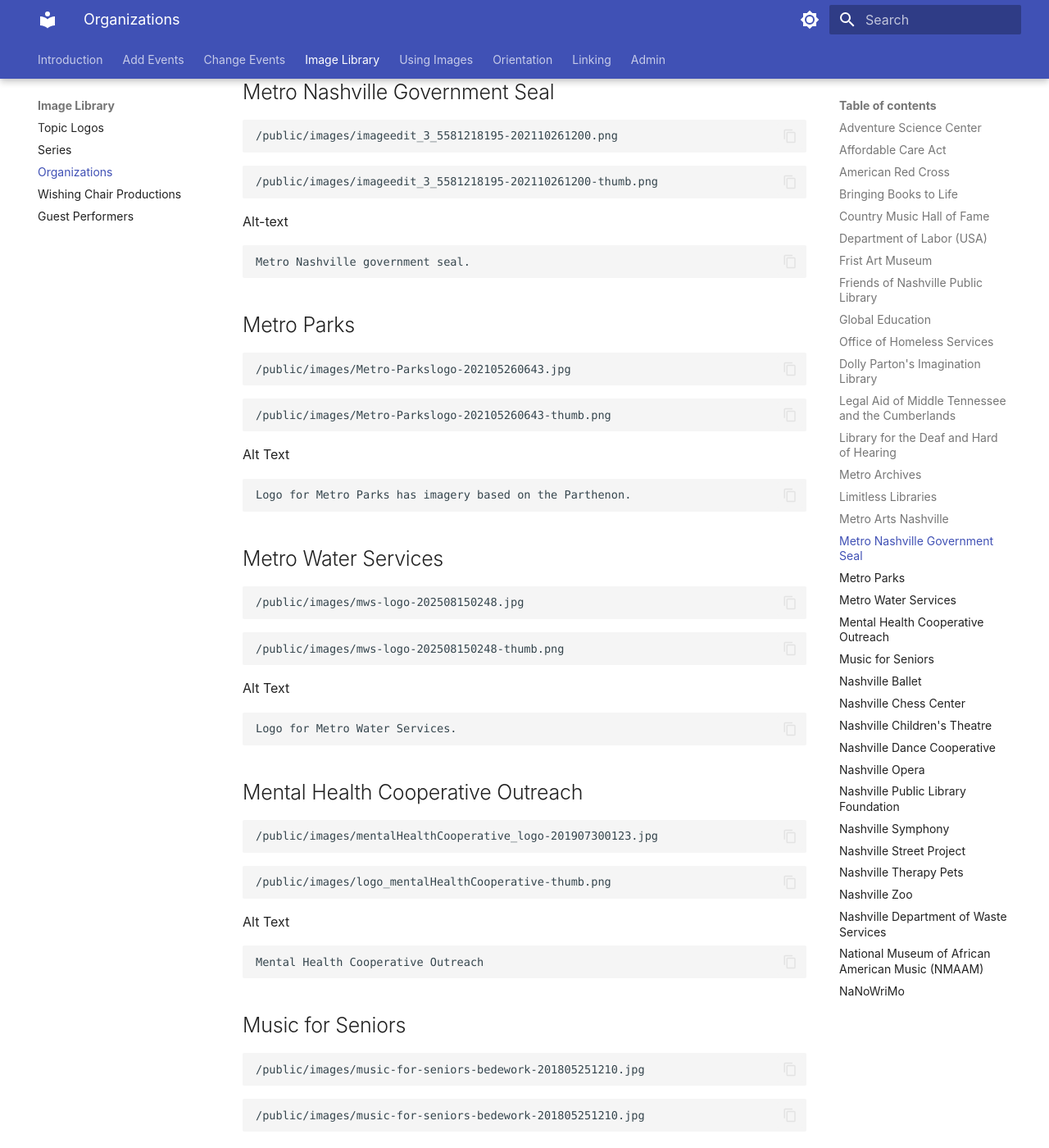
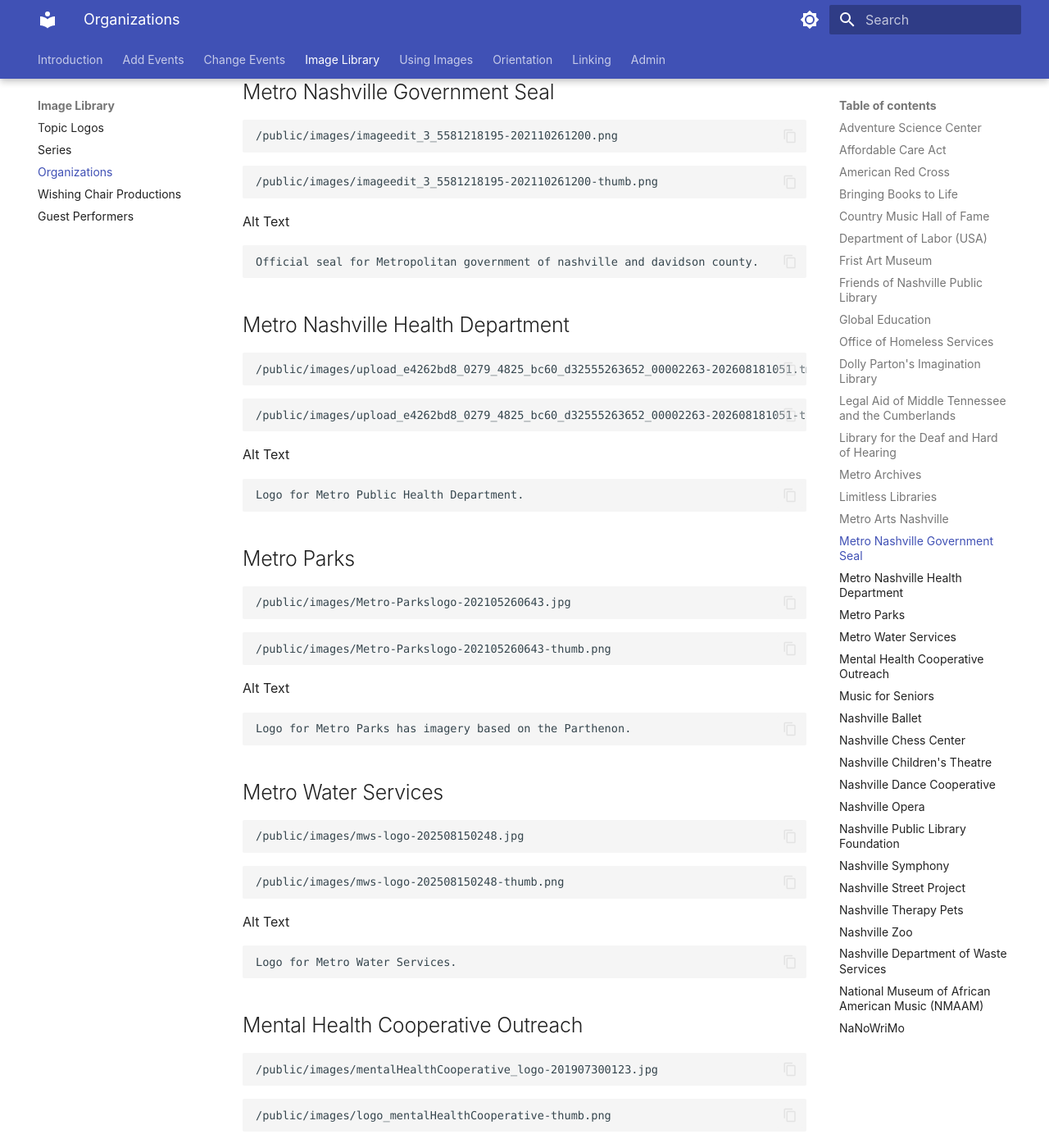
Before and after one commit to Nashville-Public-Library/bedework-docs, an MkDocs documentation site: the page built from docs/image-library/organizations.md, in a window 1280 px wide and 1400 px high, scrolled down 4729 px. Shown: the whole window at 82% size. Built offline with MkDocs 1.6.1 and Material for MkDocs 9.7.7, drawn with Linux system fonts in a browser that asks for light colours; some of the changed text lies outside the part shown.

Commit message:
add logos

````diff
--- a/docs/image-library/organizations.md
+++ b/docs/image-library/organizations.md
@@ -255,7 +255,7 @@ Logo for Limitless Libraries.
 /public/images/metro_arts_logo_vert-202509101038-thumb.png
 ```
 
-Alt-Text
+Alt Text
 
 ```text
 Logo for Metro Arts Nashville.
@@ -271,10 +271,26 @@ Logo for Metro Arts Nashville.
 /public/images/imageedit_3_5581218195-202110261200-thumb.png
 ```
 
-Alt-text
+Alt Text
 
 ```text
-Metro Nashville government seal.
+Official seal for Metropolitan government of nashville and davidson county.
+```
+
+## Metro Nashville Health Department
+
+```text
+/public/images/upload_e4262bd8_0279_4825_bc60_d32555263652_00002263-202608181051.tmp
+```
+
+```text
+/public/images/upload_e4262bd8_0279_4825_bc60_d32555263652_00002263-202608181051-thumb.png
+```
+
+Alt Text
+
+```text
+Logo for Metro Public Health Department.
 ```
 
 ## Metro Parks
@@ -322,7 +338,7 @@ Logo for Metro Water Services.
 Alt Text
 
 ```text
-Mental Health Cooperative Outreach
+Logo for Mental Health Cooperative Outreach
 ```
 
 ## Music for Seniors
@@ -338,7 +354,7 @@ Mental Health Cooperative Outreach
 Alt Text
 
 ```text
-Music for Seniors
+Logo for Music for Seniors
 ```
 
 ## Nashville Ballet
@@ -370,7 +386,7 @@ Logo shows Nashville Ballet in white letters against a maroon background. A whit
 Alt Text
 
 ```text
-Nashville Chess Center
+Logo for Nashville Chess Center.
 ```
 
 ## Nashville Children's Theatre
@@ -386,7 +402,7 @@ Nashville Chess Center
 Alt Text
 
 ```text
-Nashville Children's Theatre
+Logo for Nashville Children's Theatre.
 ```
 
 ## Nashville Dance Cooperative
@@ -402,7 +418,7 @@ Nashville Children's Theatre
 Alt Text
 
 ```text
-Nashville Dance Cooperative
+Logo for Nashville Dance Cooperative.
 ```
 
 ## Nashville Opera
@@ -418,7 +434,7 @@ Nashville Dance Cooperative
 Alt Text
 
 ```text
-Nashville Opera
+Logo for Nashville Opera.
 ```
 
 ## Nashville Public Library Foundation
@@ -513,7 +529,7 @@ Logo for Nashville Zoo has giraffe silhouette.
 Alt Text
 
 ```text
-Nashville Department of Waste Services
+Logo forNashville Department of Waste Services
 ```
 
 ## National Museum of African American Music (NMAAM)
@@ -529,7 +545,7 @@ Nashville Department of Waste Services
 Alt Text
 
 ```text
-National Museum of African American Music (NMAAM)
+Logo for National Museum of African American Music (NMAAM)
 ```
 
 ## NaNoWriMo
@@ -545,7 +561,7 @@ National Museum of African American Music (NMAAM)
 Alt Text
 
 ```text
-National Novel Writing Month (NaNoWriMo)
+Logo for National Novel Writing Month (NaNoWriMo)
 ```
 
 # NECAT
@@ -561,7 +577,7 @@ National Novel Writing Month (NaNoWriMo)
 Alt Text
 
 ```text
-NECAT (Nashville Education, Community and Arts Television)
+Logo for NECAT (Nashville Education, Community and Arts Television)
 ```
 
 ## Oasis Center
@@ -576,7 +592,7 @@ NECAT (Nashville Education, Community and Arts Television)
 Alt Text
 
 ```text
-Oasis Center
+Logo for Oasis Center
 ```
 
 ## The Porch Writers' Collective
@@ -592,7 +608,7 @@ Oasis Center
 Alt Text
 
 ```text
-The Porch Writers' Collective
+Logo for The Porch Writers' Collective.
 ```
 
 ## Reading Paws
@@ -624,7 +640,7 @@ saint bernard dog.
 Alt Text
 
 ```text
-Rockabye Beats
+Logo for Rockabye Beats.
 ```
 
 ## Small World Yoga
````
Also changed, not shown: docs/image-library/series-logos.md (+2 -2 lines), docs/image-library/wishing-chair-image-library.md (+35 -35 lines).
